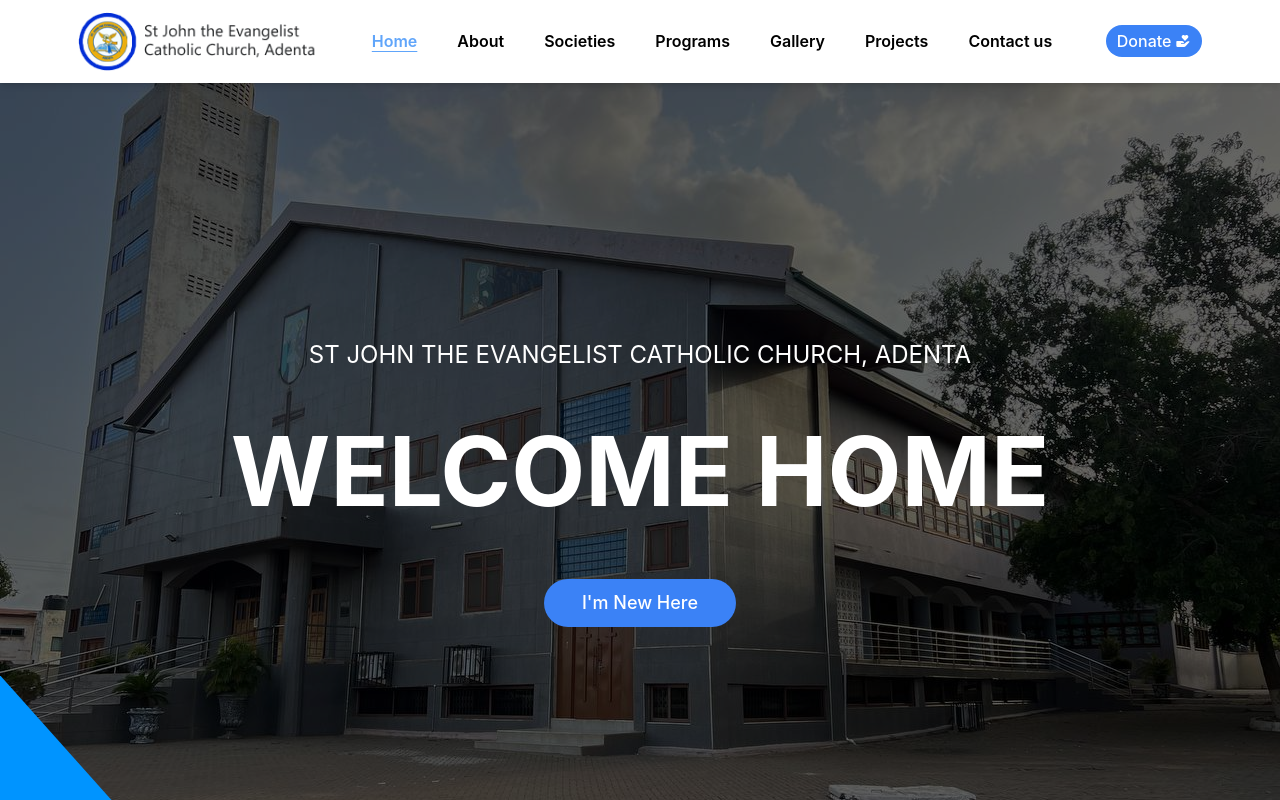
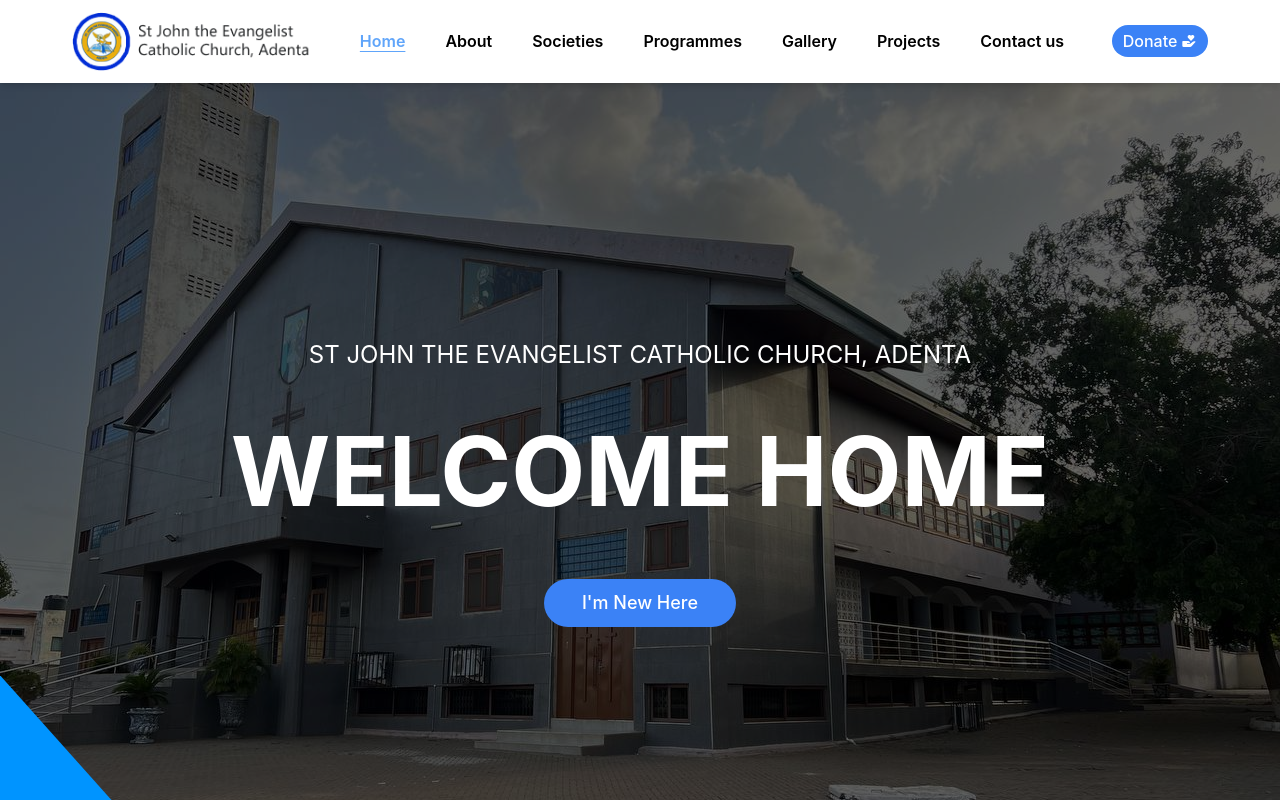
Before and after one commit to Jerry123-coder/evangelist_site, a React (Vite) app: page / in a window 1280 px wide. Shown: the top 800 px of the page. Built offline with nearby package versions, Linux system fonts and the light colour scheme.

Commit message:
typo fix

```diff
--- a/src/components/NavBar.jsx
+++ b/src/components/NavBar.jsx
@@ -58,7 +58,7 @@
     { id: 1, name: "Home", link: "" },
     { id: 2, name: "About", link: "about" },
     { id: 3, name: "Societies", link: "societies" },
-    { id: 4, name: "Programs", link: "programs" },
+    { id: 4, name: "Programmes", link: "programs" },
     { id: 5, name: "Gallery", link: "gallery" },
     { id: 6, name: "Projects", link: "projects" },
     { id: 7, name: "Contact us", link: "contact" },
```
